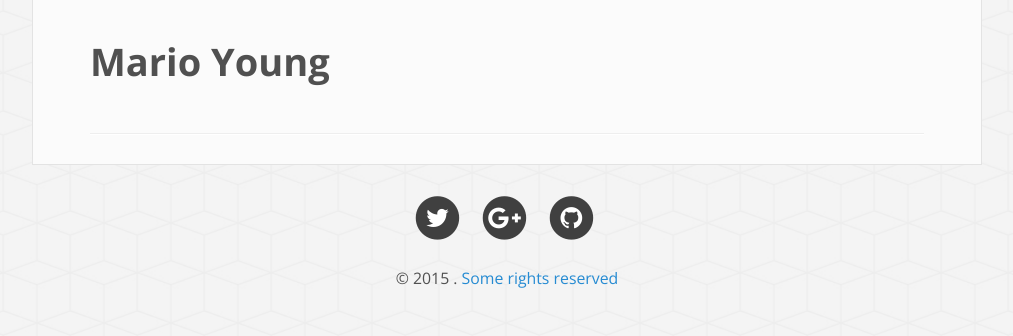
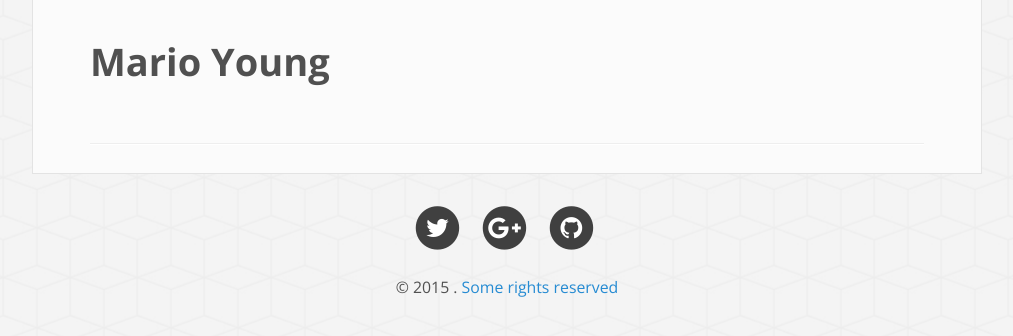
Before and after one commit to mayeco/mayeco.github.io, a Jekyll site: the page built from index.html, in a window 1280 px wide. Shown: the top 336 px of the page, without its empty margins (133-1146 px from the left). Built offline with Jekyll 4.4.1, drawn with Linux system fonts in a browser that asks for light colours; nearby versions of some CDN libraries; a script that is not in the unit is left out; the list of posts is cut into pages by our own code; comment, search, counter and statistics services are not loaded.

Commit message:
add margin index content

```diff
--- a/_sass/_posts.scss
+++ b/_sass/_posts.scss
@@ -4,7 +4,8 @@
 // page is wrapped in `.page` and is only used on the page layout.
 
 .page,
-.post {
+.post,
+.index {
   margin-bottom: 2em;
 }
 
```
